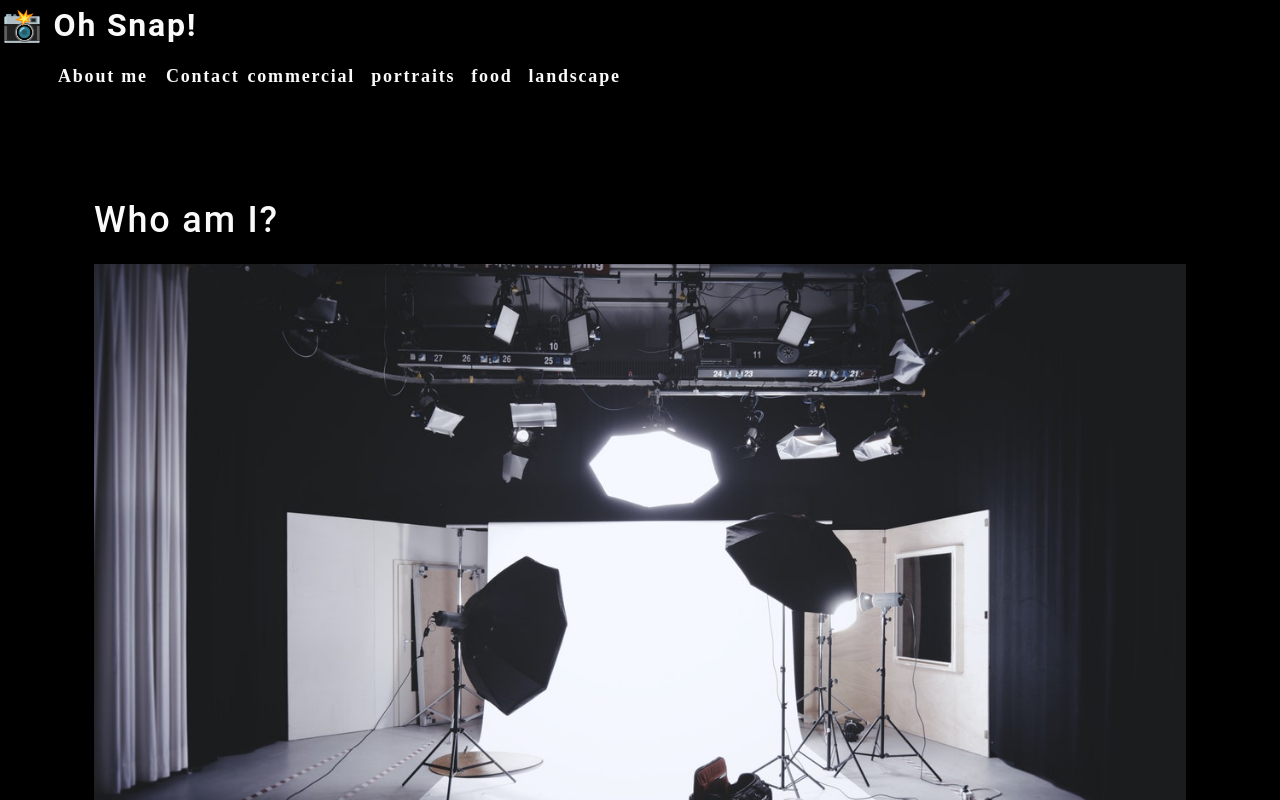
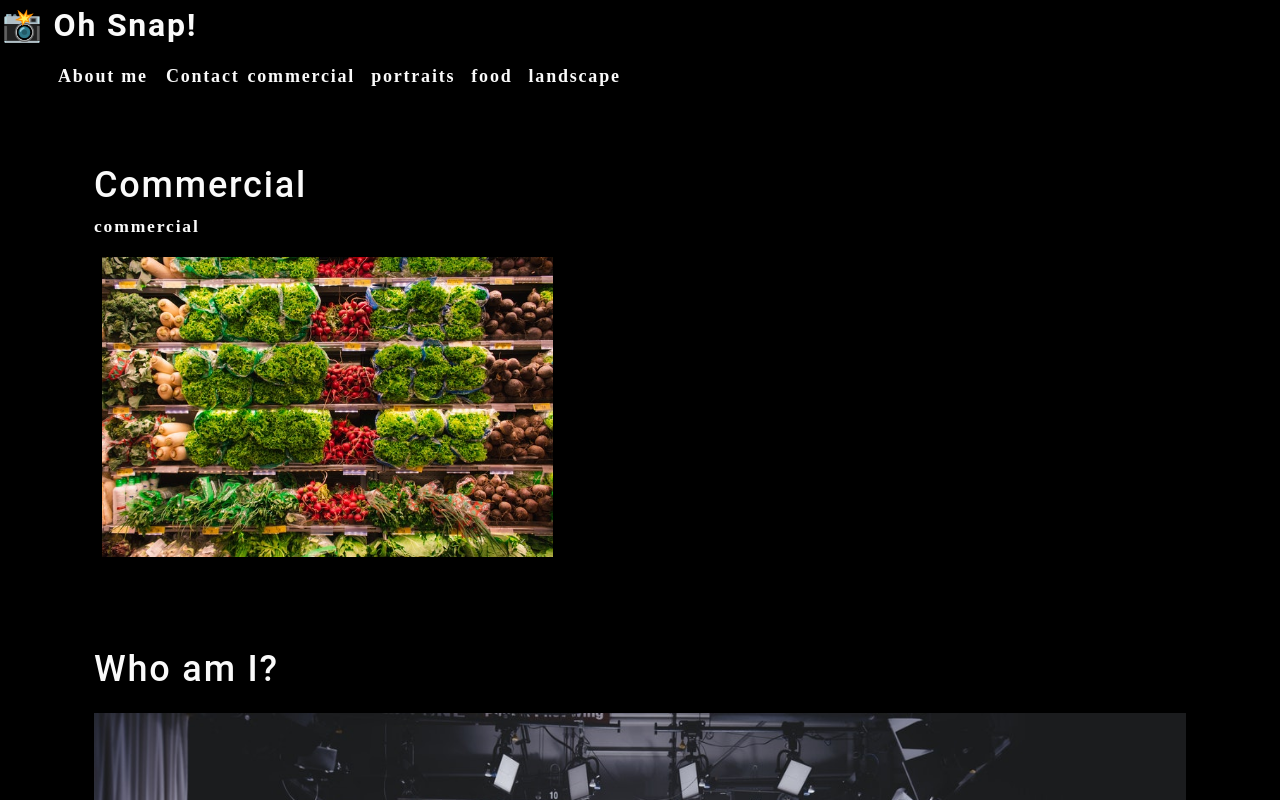
Before and after one commit to BenYeung4/photo-port, a React (Create React App) app: page / in a window 1280 px wide. Shown: the top 800 px of the page. Built offline with nearby package versions, Linux system fonts and the light colour scheme.

Commit message:
added first gallery image

```diff
--- a/src/App.js
+++ b/src/App.js
@@ -5,6 +5,9 @@
 
 //importing the Nav section
 import Nav from "./components/Nav";
+
+//importing the Gallery section
+import Gallery from "./components/Gallery";
 
 // import logo from "./logo.svg";
 import "./App.css";
@@ -15,6 +18,7 @@
     <div>
       <Nav></Nav>
       <main>
+        <Gallery></Gallery>
         <About></About>
       </main>
     </div>
--- /dev/null
+++ b/src/components/Gallery/index.js
@@ -0,0 +1,33 @@
+import React from "react";
+
+//using this helper function to capitalize the name value when it is render
+import { capitalizeFirstLetter } from "../../utils/helpers";
+
+//using this import to display image from the commercial folder. using image from the small folder for the Gallery page
+import photo from "../../assets/small/commercial/0.jpg";
+
+//the html under the funciton is actually called JSX, represents HTML in Javascript.
+//categories, we using the .map() function, defining the categories in an array above the return statment.  Creating objects that contain each category's na e and short description helps when we use the same data elswehere in the app.
+//
+function Gallery(props) {
+  const currentCategory = {
+    name: "commercial",
+    description:
+      "Photos of grocery stores, food trucks, and other commercial projects",
+  };
+  //for images need an alt attribute - otherwise React will issue  warning that we're missing the correct asscibility feature.  Need to also include a className to the imag tag, because we want the images to share a grid with other images rather than take up the entire page.
+  return (
+    <section>
+      <h1>{capitalizeFirstLetter(currentCategory.name)}</h1>
+      <p>{currentCategory.name}</p>
+      <div className="flex-row">
+        <img
+          src={photo}
+          alt="Commercial Example"
+          className="img-thumbnail mx-1"
+        />
+      </div>
+    </section>
+  );
+}
+export default Gallery;
```
